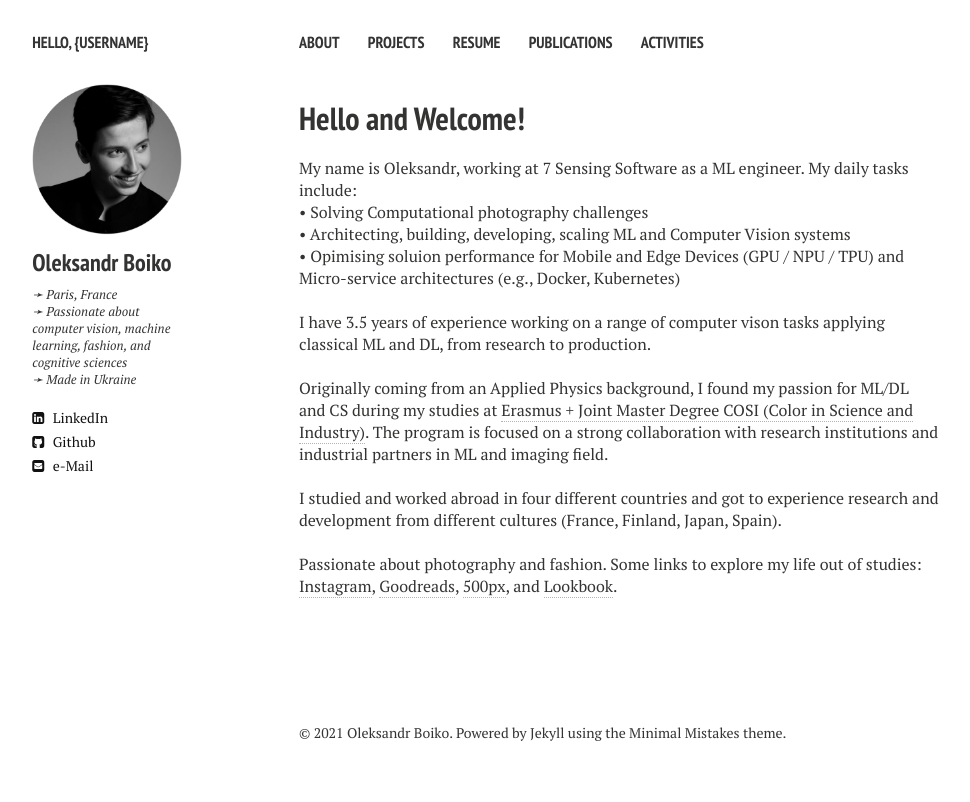
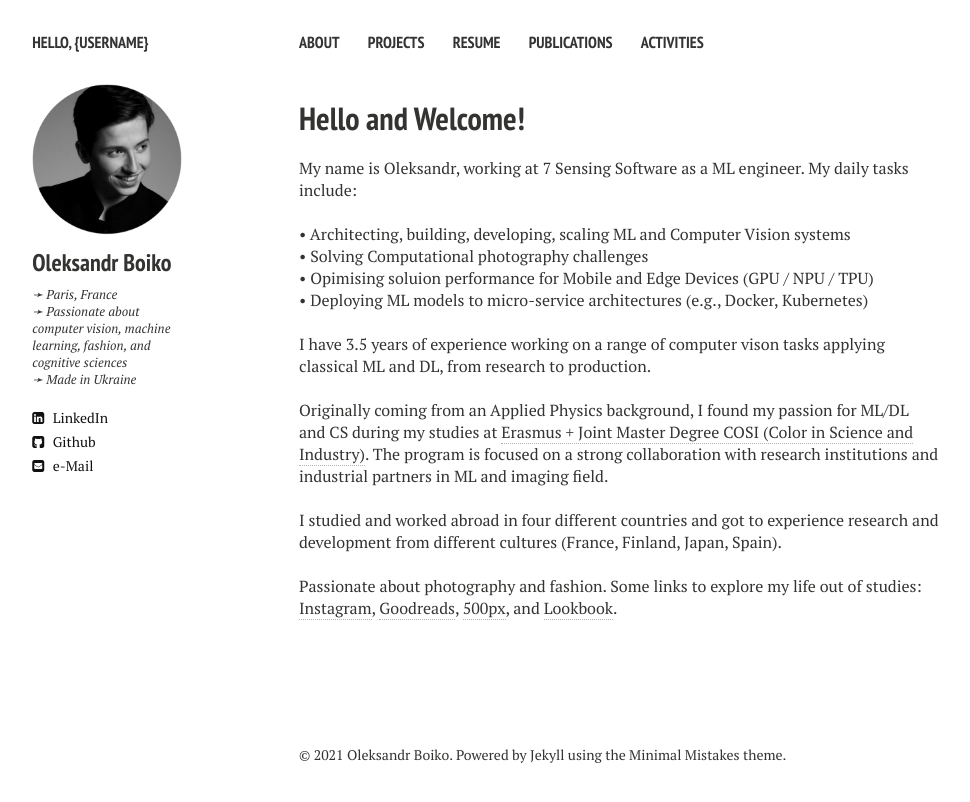
Before and after one commit to alexanch/alexanch.github.io, a Jekyll site: the page built from index.md, in a window 1280 px wide. Shown: the top 802 px of the page, without its empty margins (21-991 px from the left). Built offline with Jekyll 4.4.1, drawn with Linux system fonts in a browser that asks for light colours; nearby versions of some CDN libraries.

Commit message:
Update index.md

```diff
--- a/index.md
+++ b/index.md
@@ -5,10 +5,11 @@ description: Alexu's page
 tags: [Jekyll, theme, responsive, blog, template]
 ---
 
-My name is Oleksandr, working at 7 Sensing Software as a ML engineer. My daily tasks include:  <br />
+My name is Oleksandr, working at 7 Sensing Software as a ML engineer. My daily tasks include:  <br /><br />
+• Architecting, building, developing, scaling ML and Computer Vision systems <br />
 • Solving Computational photography challenges <br />
-• Architecting, building, developing, scaling ML and Computer Vision systems <br />
-• Opimising soluion performance for Mobile and Edge Devices (GPU / NPU / TPU) and Micro-service architectures (e.g., Docker, Kubernetes) <br /><br />
+• Opimising soluion performance for Mobile and Edge Devices (GPU / NPU / TPU)  <br />
+• Deploying ML models to micro-service architectures (e.g., Docker, Kubernetes) <br /><br />
 
 I have 3.5 years of experience working on a range of computer vison tasks applying classical ML and DL, from research to production.
 <br /><br />
```
